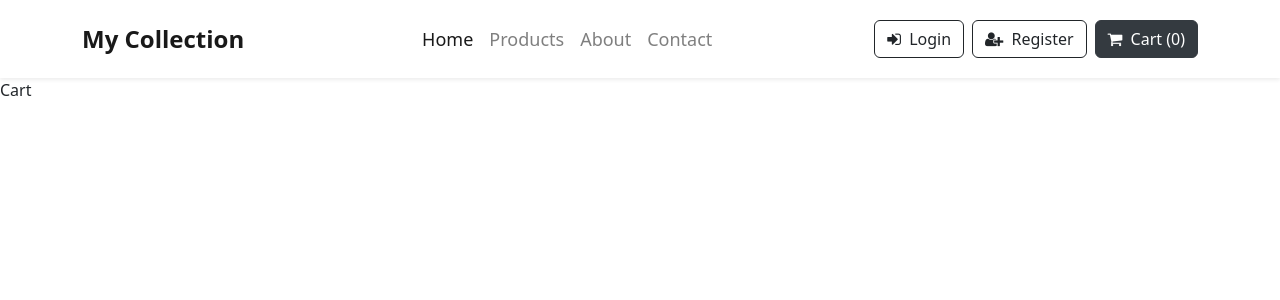
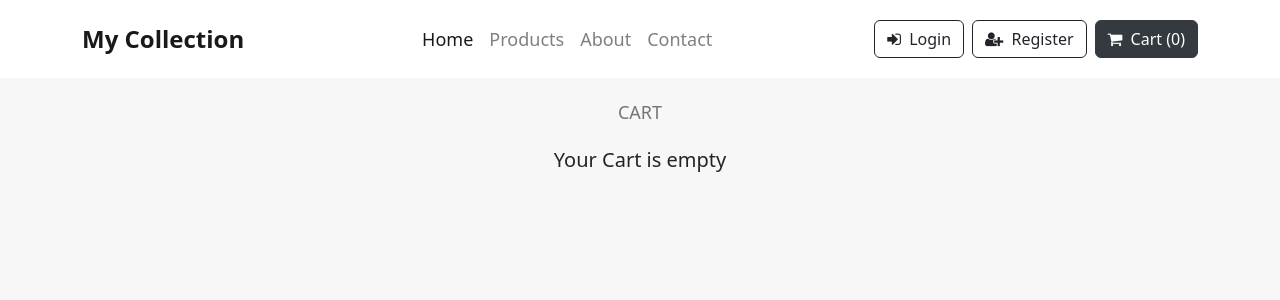
Before and after one commit to iampankaj0/redux-ecommerce, a React (Create React App) app: page /cart in a window 1280 px wide. Shown: the top 300 px of the page. Built offline with nearby package versions, Linux system fonts and the light colour scheme.

Commit message:
Cart completed

```diff
--- a/src/components/Cart.js
+++ b/src/components/Cart.js
@@ -1,9 +1,103 @@
-import React from 'react'
+import React from "react";
+// import { useAlert } from "react-alert";
+import { useDispatch, useSelector } from "react-redux";
+import styled from "styled-components";
+import { delCart } from "../redux/action";
+
+const MainDiv = styled.section`
+  background: #f7f7f7;
+  height: calc(100vh - 78px);
+  overflow-y: auto;
+`;
+
+const HeadingTop = styled.h1`
+  text-align: center;
+  font-size: 18px;
+  margin-bottom: 15px;
+  color: #757575;
+  text-transform: uppercase;
+`;
+
+const ItemSection = styled.div`
+  display: flex;
+  align-items: center;
+  background: #fff;
+  padding: 15px;
+  border-radius: 10px;
+  margin: 10px 0;
+`;
+const ItemImage = styled.img`
+  width: 70px;
+  height: auto;
+  margin-right: 15px;
+`;
+const ItemTitle = styled.h4`
+  font-size: 16px;
+  color: #757575;
+  margin-bottom: 10px;
+`;
+
+const TotalCost = styled.h5`
+  font-size: 15px;
+  color: #000;
+  margin: 0;
+`;
+
+const Button = styled.button`
+  display: block;
+  margin-left: auto;
+  background: transparent;
+  border: none;
+  color: red;
+  font-size: 20px;
+  font-weight: 500;
+`;
 
 const Cart = () => {
+  const cartProducts = useSelector((state) => state.handleCart);
+
+  const dispatch = useDispatch();
+  const handleRemove = (product) => {
+    alert("Product Removed from Cart");
+    dispatch(delCart(product));
+  };
+
+  const ShowCartProducts = () => {
+    return (
+      <>
+        {cartProducts.map((item, id) => {
+          const { image, title, qty, price } = item;
+          return (
+            <ItemSection key={id}>
+              <ItemImage src={image} alt={title} />
+              <div>
+                <ItemTitle>{title}</ItemTitle>
+                <TotalCost className="lead fw-bold">
+                  {qty} x $ {price} = $ {qty * price}
+                </TotalCost>
+              </div>
+              <Button onClick={() => handleRemove(item)} title="Remove Item">
+                x
+              </Button>
+            </ItemSection>
+          );
+        })}
+      </>
+    );
+  };
+
   return (
-    <div>Cart</div>
-  )
-}
+    <MainDiv>
+      <div className="container py-4">
+        <HeadingTop>cart</HeadingTop>
 
-export default Cart
+        {cartProducts.length === 0 && (
+          <h5 className="my-4 text-center">Your Cart is empty</h5>
+        )}
+        {cartProducts.length !== 0 && <ShowCartProducts />}
+      </div>
+    </MainDiv>
+  );
+};
+
+export default Cart;
--- a/src/redux/action/index.js
+++ b/src/redux/action/index.js
@@ -9,7 +9,7 @@ export const addCart = (product) => {
 // FOR ADD ITEM TO CART
 export const delCart = (product) => {
     return{
-        type: "DELCART",
+        type: "DELITEM",
         payload: product
     }
 }
```
